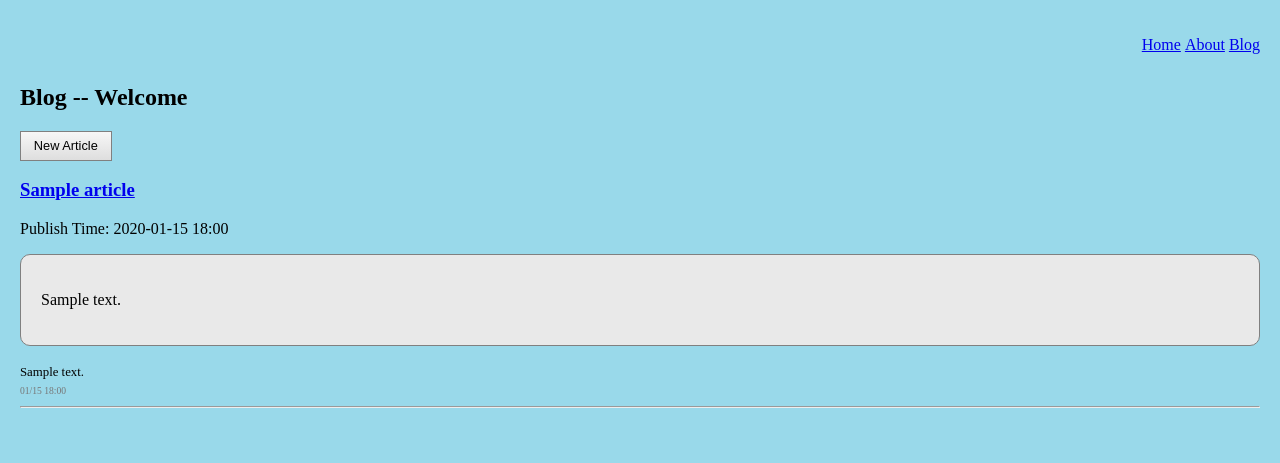
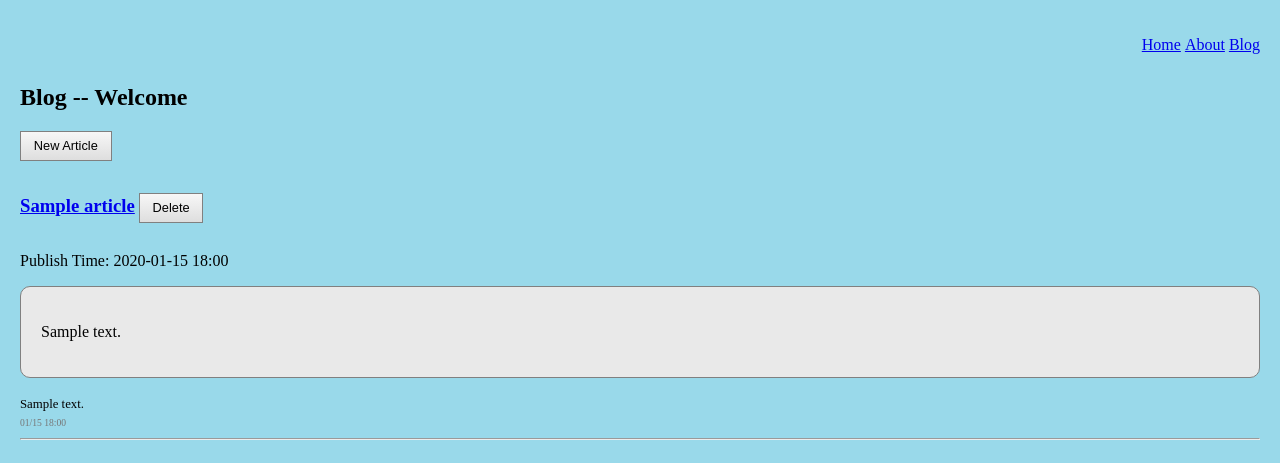
Before and after one commit to Hashbrown-lab/blog, a Django app: page /article/ in a window 1280 px wide. Shown: the top 463 px of the page. Run offline with Django 3.2, Linux system fonts and the light colour scheme; tables that the repository leaves empty hold one stand-in row (values such as "Sample post").

Commit message:
[NEW FILE] new feature(delete articles)

```diff
--- a/blog/article/templates/article/article.html
+++ b/blog/article/templates/article/article.html
@@ -7,7 +7,11 @@
 {% block content %}
 <p><a class="btn" href="{% url 'article:articleCreate' %}">New Article</a></p>
 {% for article, comments in articles.items %}
-	<h3><a href="{% url 'article:articleRead' article.id %}">{{ article.title }}</a></h3>
+	<h3 class="inlineBlock"><a href="{% url 'article:articleRead' article.id %}">{{ article.title }}</a></h3>
+	<form class="inlineBlock" method="post" action="{% url 'article:articleDelete' article.id %}">
+	{% csrf_token %}
+	<input class="btn deleteConfirm" type="submit" value="Delete">
+	</form>
 	<p>Publish Time: {{article.pubDateTime|date:'Y-m-d H:i' }}</p>
 	<div class="articleContent">{{ article.content|linebreaks|truncatechars_html:30 }}</div>
 	{% for comment in comments %}
@@ -20,3 +24,6 @@
 	<hr>
 {% endfor %}
 {% endblock %}
+{% block script %}
+<script src="{% static 'main/js/deleteConfirm.js' %}"></script>
+{% endblock %}
--- a/blog/article/urls.py
+++ b/blog/article/urls.py
@@ -7,4 +7,5 @@ urlpatterns = [
     path('articleCreate/', views.articleCreate, name='articleCreate'),
     path('articleRead/<int:articleId>/', views.articleRead, name='articleRead'),
     path('articleUpdate/<int:articleId>/', views.articleUpdate, name='articleUpdate'),
+    path('articleDelete/<int:articleId>/', views.articleDelete, name='articleDelete'),
 ]
--- a/blog/article/views.py
+++ b/blog/article/views.py
@@ -68,3 +68,18 @@ def articleUpdate(request, articleId):
     articleForm.save()
     messages.success(request, 'Edited Successfully')
     return redirect('article:articleRead', articleId=articleId)
+
+def articleDelete(request, articleId):
+    '''
+    Delete the article instance:
+        1. Render the article page if the method is GET
+        2. Get the article to delete; render to 404 if not found
+    '''
+    if request.method == 'GET':
+        return redirect('article:article')
+
+    #POST
+    article = get_object_or_404(Article, id=articleId)
+    article.delete()
+    messages.success(request, 'Deleted Successfully')
+    return redirect('article:article')
--- /dev/null
+++ b/blog/main/static/main/js/deleteConfirm.js
@@ -0,0 +1,5 @@
+$(document) .ready(function() {
+	$(document) .on('click', '.deleteConfirm', function() {
+		return confirm("You sure?");
+	});
+});
--- a/blog/main/templates/main/base.html
+++ b/blog/main/templates/main/base.html
@@ -14,5 +14,7 @@
 		<p class="{{ message.tags }}">{{ message }}</p>
 	{% endfor %}
 	{% block content %}{% endblock %}
+	<script src="https://ajax.googleapis.com/ajax/libs/jquery/3.4.1/jquery.min.js"></script>
+	{% block script %}{% endblock %}
 	</body>
 </html>
```
